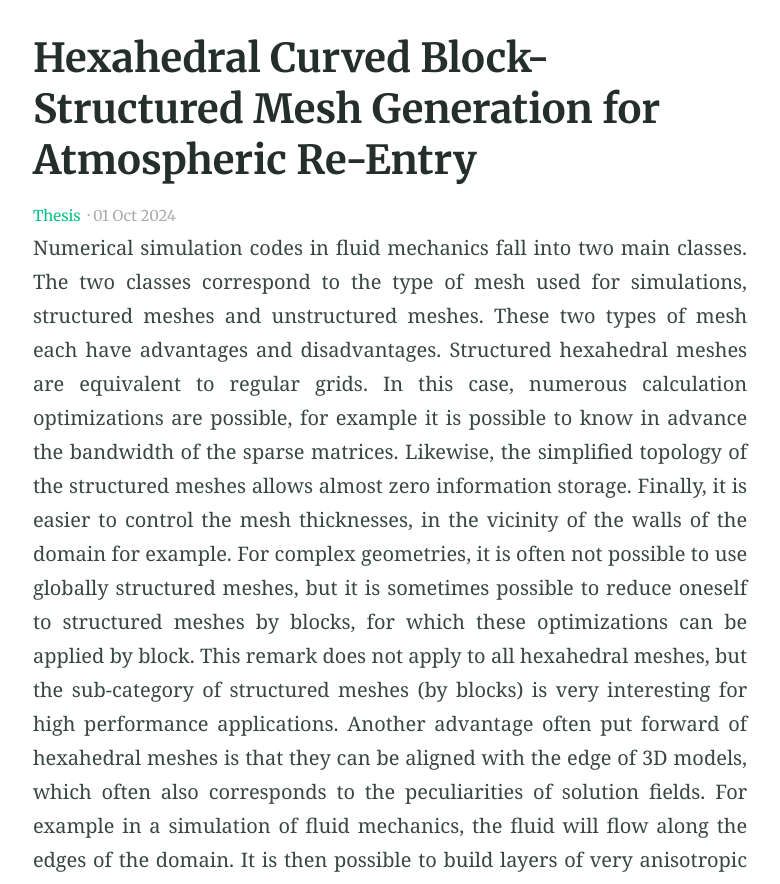
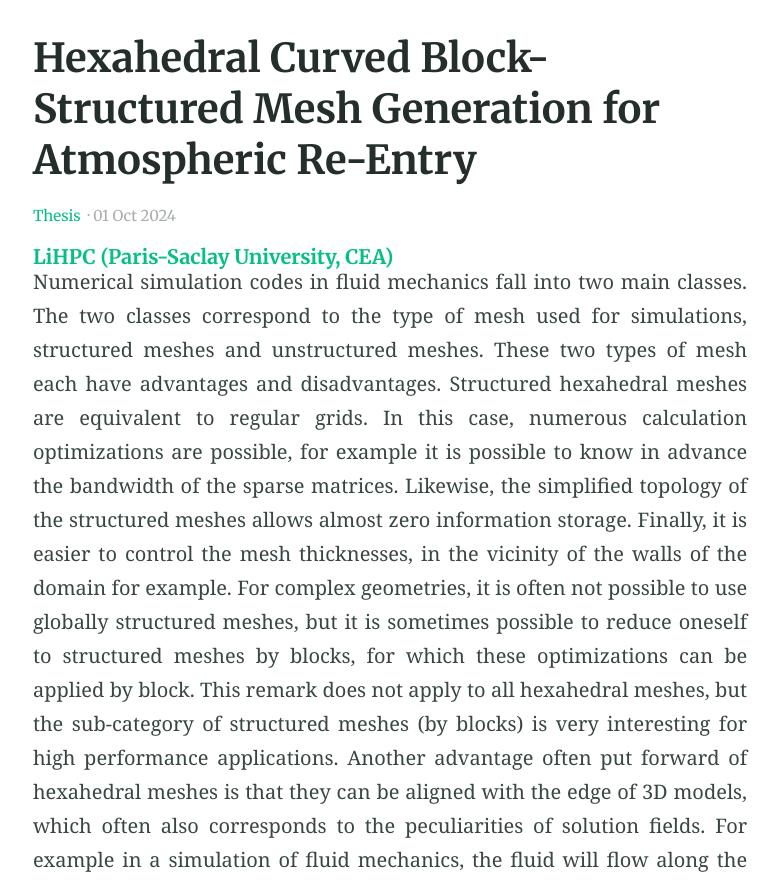
Before and after one commit to claireroche/claireroche.github.io, a Jekyll site: the page built from _posts/2024-10-01-thesis.md, in a window 1280 px wide and 900 px high, scrolled down 412 px, cut to the strip 16-900 px from the top of the window. Shown: the whole strip, without its empty margins (250-1030 px from the left). Built offline with Jekyll 4.4.1, drawn with Linux system fonts in a browser that asks for light colours; a style sheet for code colours, icons or effects is not loaded.

Commit message:
update labo

```diff
--- a/_posts/2024-10-01-thesis.md
+++ b/_posts/2024-10-01-thesis.md
@@ -4,6 +4,8 @@ categories:
 - Thesis
 feature_image: "https://raw.githubusercontent.com/claireroche/claireroche.github.io/main/images/blossoms.png"
 ---
+
+###### [LiHPC (Paris-Saclay University, CEA)](https://www-lihpc.cea.fr/fr/)
 
 <div style="text-align: justify">
 
```
